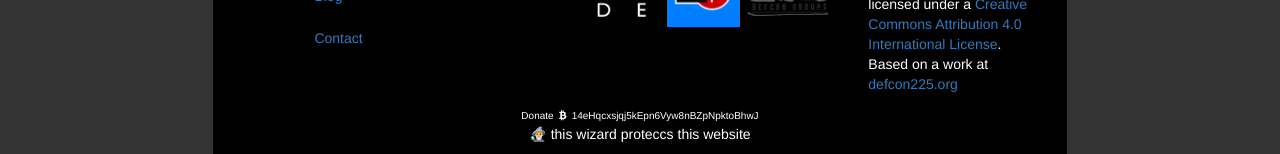
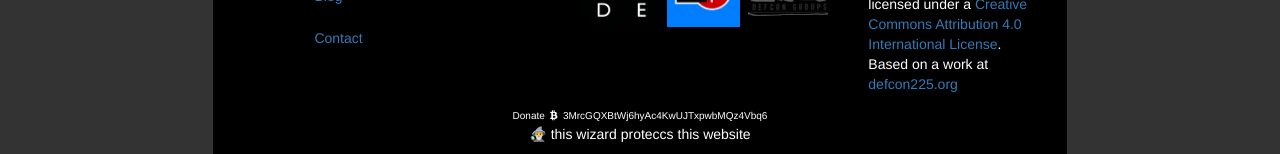
Before and after one commit to dc225/dc225.github.io, a Jekyll site: the page index.html, which Jekyll copies as it is, in a window 1280 px wide. Shown: the part 1009-1163 px from the top of the page. Built offline with Jekyll 4.4.1, drawn with Linux system fonts in a browser that asks for light colours; nearby versions of some CDN libraries; comment, search, counter and statistics services are not loaded.

Commit message:
Update index.html
update btc addy in footer. aint even know where the old one went. this one goes straight to coinbase so cant ever be lost.

```diff
--- a/index.html
+++ b/index.html
@@ -233,7 +233,7 @@
           <div class="col-xs-12">
             <div class="text-center">
               <p>
-                <font size="1em">Donate <i class="fa-brands fa-fw fa-btc"></i> 14eHqcxsjqj5kEpn6Vyw8nBZpNpktoBhwJ</font><br>🧙‍♂️ this wizard proteccs this website
+                <font size="1em">Donate <i class="fa-brands fa-fw fa-btc"></i> 3MrcGQXBtWj6hyAc4KwUJTxpwbMQz4Vbq6</font><br>🧙‍♂️ this wizard proteccs this website
               </p>
             </div>
           </div>
```
